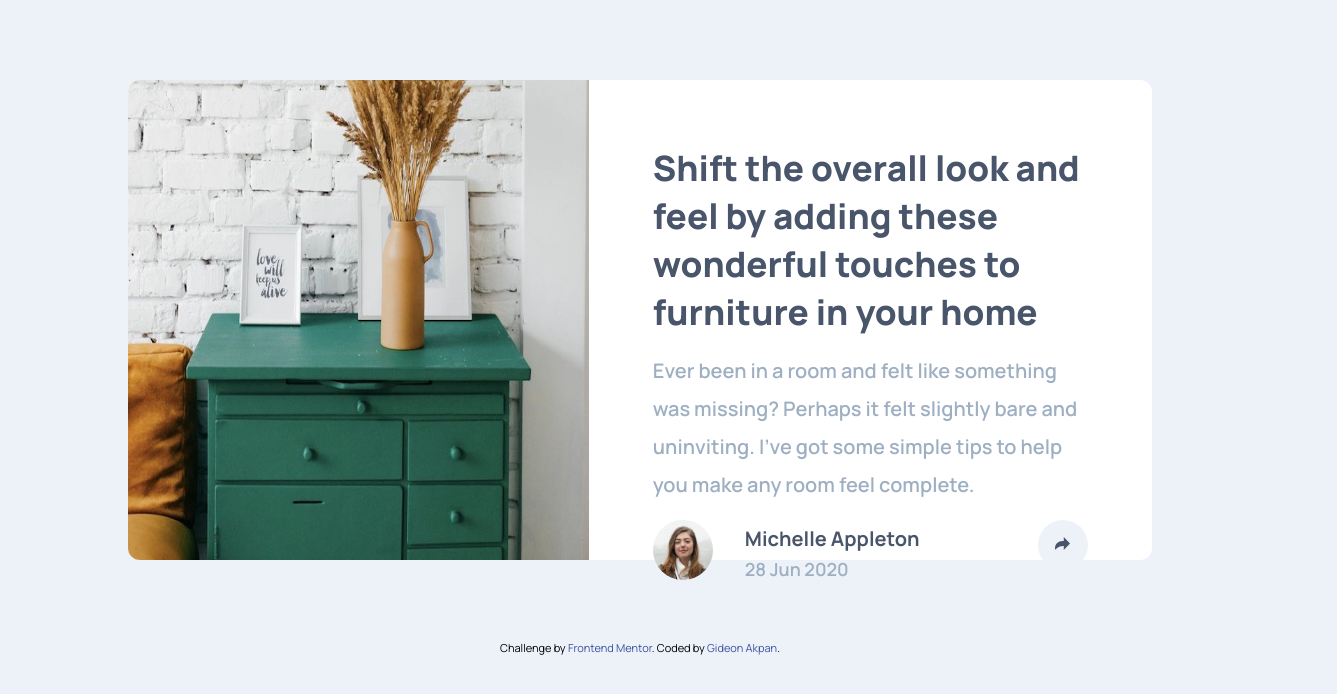
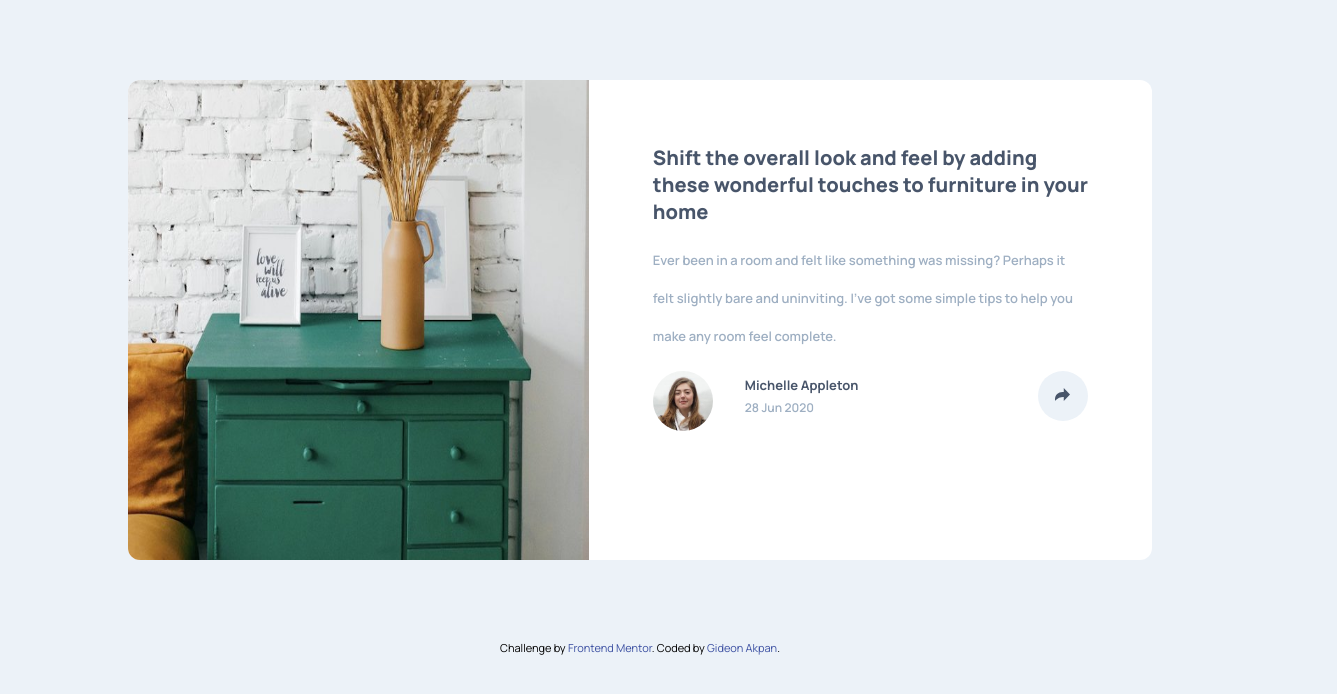
Before and after one commit to gideonakpan/Article-preview-component, a plain HTML site: page index.html in a window 1280 px wide. Shown: the whole page, 1337 px wide, since content can reach past the window. Drawn offline with Linux system fonts and the light colour scheme.

Commit message:
update font

```diff
--- a/index.css
+++ b/index.css
@@ -23,7 +23,7 @@ body {
     background: var(--light-grayish-blue);
 }
 h1 {
-    font-size: 35px;
+    font-size: 20px;
     color: var(--very-dark-grayish-blue);
     font-weight: 800;
 }
@@ -32,7 +32,7 @@ h2 {
     color: var(--very-dark-grayish-blue);
 }
 p {
-    font-size: 20px;
+    font-size: 13px;
     /* color: var(--light-gray); */
     font-weight: 600;
     color: var(--grayish-blue);
@@ -72,11 +72,11 @@ main {
 }
 .bio h2{
     font-weight: 700;
-    font-size: 20px;
+    font-size: 13px;
     padding-bottom: 5px;
 }
 .bio p{
-    font-size: 18px;
+    font-size: 12px;
 }
 .bio img{
     width: 60px;
```
